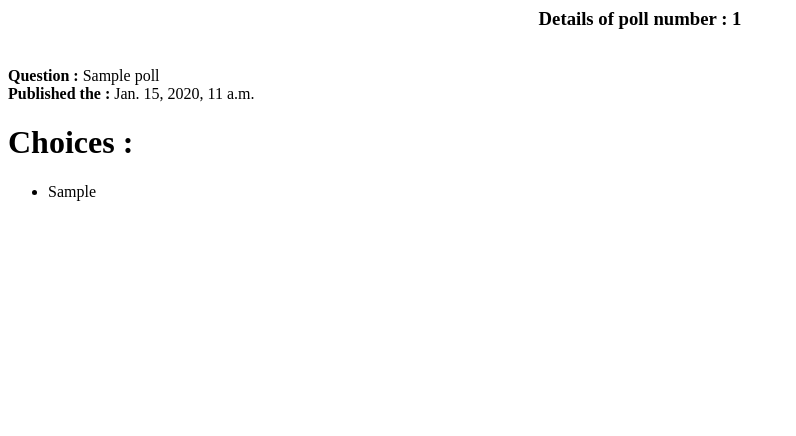
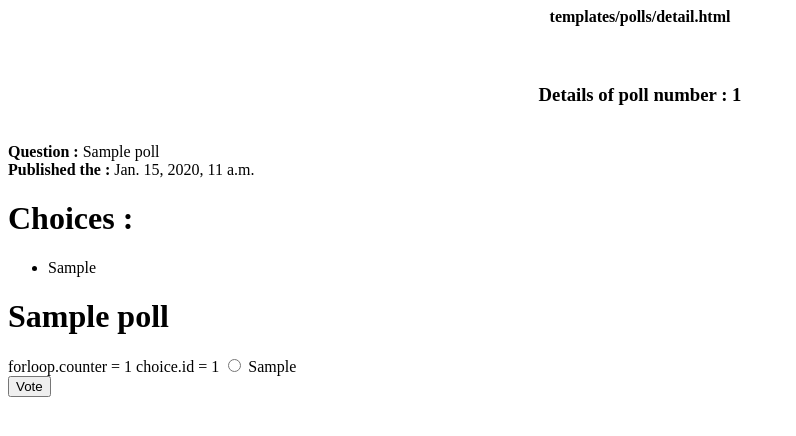
Before and after one commit to kubitux/django-test, a Django app: page /polls/1/ in a window 1280 px wide. Shown: the top 436 px of the page, without its empty margins (0-796 px from the left). Run offline with Django 3.2, Linux system fonts and the light colour scheme; tables that the repository leaves empty hold one stand-in row (values such as "Sample post").

Commit message:
Adding poll form in detail.html

```diff
--- a/templates/polls/detail.html
+++ b/templates/polls/detail.html
@@ -1,5 +1,7 @@
 
 <center>
+<h4>templates/polls/detail.html</h4>
+<br>
 <h3>Details of poll number : {{ poll.id }}</h3>
 </center>
 <br><b>Question :</b> {{ poll }}
@@ -11,3 +13,18 @@
 	<li>{{ choice.choice }}</li>
 {% endfor %}
 </ul>
+
+<h1>{{ poll.question }}</h1>
+
+{% if error_message %}<p><strong>{{ error_message }}</strong></p>{% endif %}
+
+<form action="/polls/{{ poll.id }}/vote/" method="post">
+{% csrf_token %}
+{% for choice in poll.choice_set.all %}
+forloop.counter = {{ forloop.counter }}
+choice.id = {{ choice.id }}
+	<input type="radio" name="choice" id="choice{{ forloop.counter }}" value="{{ choice.id }}" />
+	<label for="choice{{ forloop.counter }}">{{ choice.choice }}</label><br />
+{% endfor %}
+<input type="submit" value="Vote" />
+</form>
```
